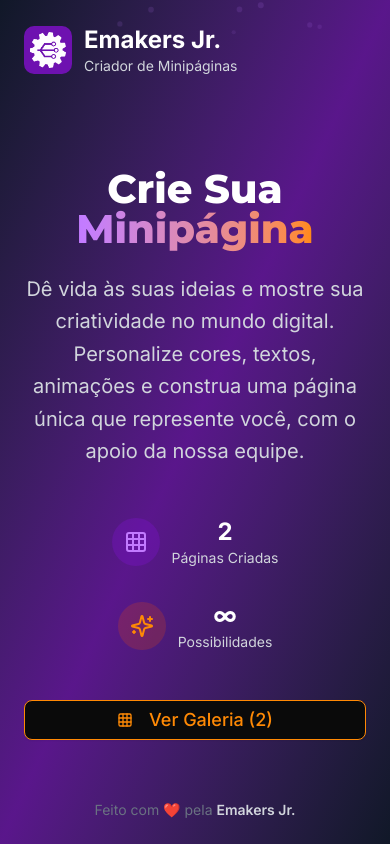
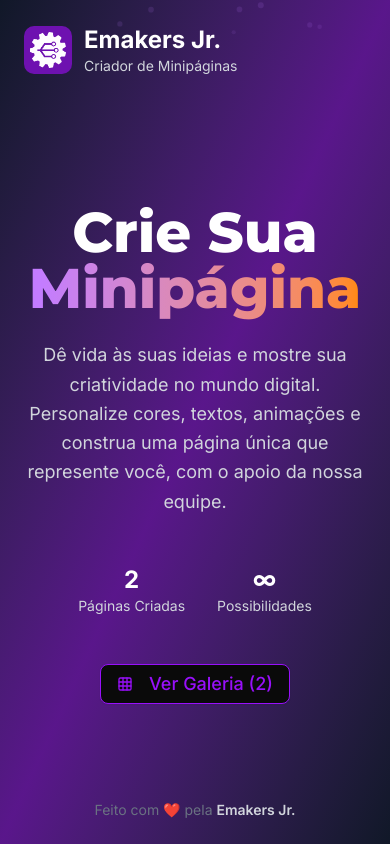
Before and after one commit to AlphaFNTZ/NextScreen, a React (Vite) app in the folder Projeto-Porta-Abertas/: page / in a window 390 px wide. Built offline with nearby package versions, Linux system fonts and the light colour scheme.

Commit message:
Arrumando a home mobile

```diff
--- a/Projeto-Porta-Abertas/src/App.jsx
+++ b/Projeto-Porta-Abertas/src/App.jsx
@@ -72,7 +72,7 @@ function App() {
 							initial={{ opacity: 0, y: 20 }}
 							animate={{ opacity: 1, y: 0 }}
 							transition={{ delay: 0.6 }}
-							className="font-['Montserrat'] text-5xl md:text-9xl font-extrabold text-white mb-6">
+							className="font-['Montserrat'] text-7xl md:text-9xl font-extrabold text-white mb-6">
 							Crie Sua
 							<span className="bg-gradient-to-r from-purple-400 to-orange-400 bg-clip-text text-transparent">
 								{" "}
@@ -85,7 +85,7 @@ function App() {
 							initial={{ opacity: 0, y: 20 }}
 							animate={{ opacity: 1, y: 0 }}
 							transition={{ delay: 0.8 }}
-							className="text-xl md:text-2xl text-gray-300 max-w-3xl mx-auto leading-relaxed">
+							className="text-lg md:text-2xl text-gray-300 max-w-3xl mx-auto leading-relaxed">
 							Dê vida às suas ideias e mostre sua criatividade no mundo digital.
 							Personalize cores, textos, animações e construa uma página única
 							que represente você, com o apoio da nossa equipe.
@@ -96,9 +96,9 @@ function App() {
 							initial={{ opacity: 0, y: 20 }}
 							animate={{ opacity: 1, y: 0 }}
 							transition={{ delay: 1 }}
-							className="flex flex-col sm:flex-row items-center justify-center gap-8 text-center mt-12">
+							className="flex flex-row items-center justify-center gap-8 text-center mt-12">
 							<div className="flex items-center gap-3">
-								<div className="w-12 h-12 bg-purple-600/20 rounded-full flex items-center justify-center">
+								<div className="hidden sm:flex w-12 h-12 bg-purple-600/20 rounded-full flex items-center justify-center">
 									<Grid3X3 className="w-6 h-6 text-purple-400" />
 								</div>
 								<div>
@@ -109,7 +109,7 @@ function App() {
 								</div>
 							</div>
 							<div className="flex items-center gap-3">
-								<div className="w-12 h-12 bg-orange-600/20 rounded-full flex items-center justify-center">
+								<div className=" hidden sm:flex w-12 h-12 bg-orange-600/20 rounded-full flex items-center justify-center">
 									<Sparkles className="w-6 h-6 text-orange-400" />
 								</div>
 								<div>
@@ -124,13 +124,13 @@ function App() {
 							initial={{ opacity: 0, y: 20 }}
 							animate={{ opacity: 1, y: 0 }}
 							transition={{ delay: 1.2 }}
-							className="flex flex-col sm:flex-row gap-4 justify-center mt-12">
+							className="flex flex-row gap-4 justify-center mt-12">
 							{pages.length > 0 && (
 								<Button
 									onClick={() => setCurrentView("gallery")}
 									size="lg"
 									variant="outline"
-									className="border-orange-400 text-orange-400 hover:bg-orange-400 hover:text-white hover:border-orange-400 px-8 py-4 text-lg cursor-pointer">
+									className="border-purple-600 text-purple-600 hover:bg-purple-600 hover:text-white hover:border-purple-600 px-8 py-4 text-lg cursor-pointer">
 									<Grid3X3 className="w-5 h-5 mr-2" />
 									Ver Galeria ({pages.length})
 								</Button>
```
